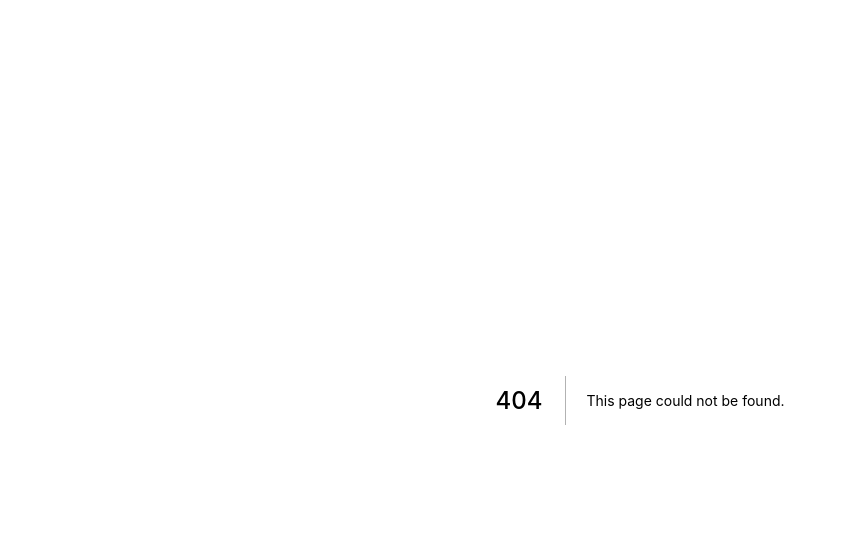
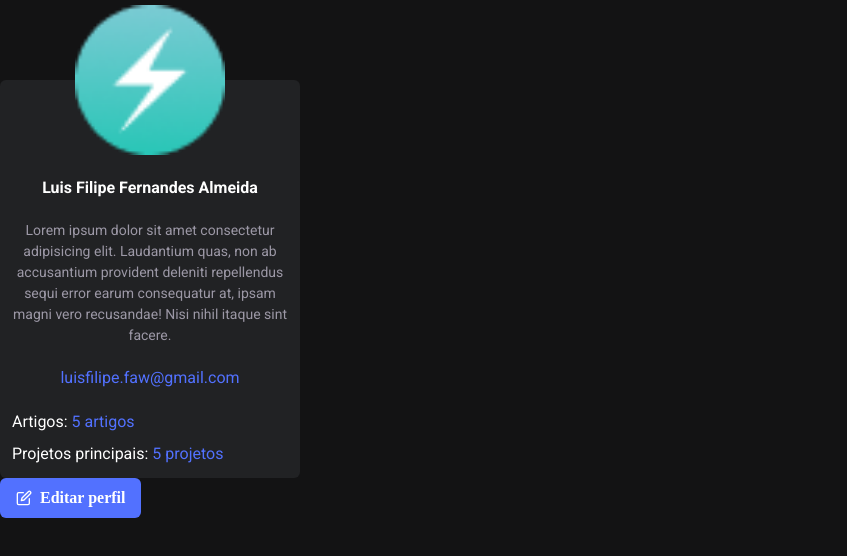
Before and after one commit to hackateam-exreact/frontend, a Next.js app: page /dev/profile/1 in a window 1280 px wide. Before the commit this address had no page. Shown: the top 556 px of the page, without its empty margins (0-847 px from the left). Built offline with nearby package versions, Linux system fonts and the light colour scheme.

Commit message:
Remove optional from EditProfileContext to fix deploy bug on vercel

```diff
--- a/src/contexts/EditProfileContext.tsx
+++ b/src/contexts/EditProfileContext.tsx
@@ -15,9 +15,7 @@ interface EditProfileProviderProps {
   children: ReactNode
 }
 
-export const EditProfileContext = createContext(
-  {} as Partial<EditProfileContextData>
-)
+export const EditProfileContext = createContext({} as EditProfileContextData)
 
 export function EditProfileProvider({ children }: EditProfileProviderProps) {
   const [user, setUser] = useState<IUser>({} as IUser)
--- /dev/null
+++ b/src/pages/dev/profile/[userId].tsx
@@ -0,0 +1,34 @@
+import { IUser, ProfileSummary } from 'components/Profile/ProfileSummary'
+
+import { EditProfileBtn } from 'components/Profile/EditProfileBtn'
+import { EditProfileModal } from 'components/Modal/EditProfileModal'
+import { EditProfileProvider } from 'contexts/EditProfileContext'
+import Head from 'next/head'
+
+export default function ProfilePage() {
+  const user: IUser = {
+    id: '123',
+    first_name: 'Luis Filipe',
+    last_name: 'Fernandes Almeida',
+    email: 'luisfilipe.faw@gmail.com',
+    location: 'Balneário Camboriú',
+    contact: '42988860098',
+    status: 'Open',
+    created_at: String(Date.now()),
+    updated_at: String(Date.now())
+  }
+
+  return (
+    <>
+      <Head>
+        <title>Luis Filipe | Devspot</title>
+      </Head>
+
+      <ProfileSummary user={user} />
+      <EditProfileProvider>
+        <EditProfileBtn user={user} />
+        <EditProfileModal />
+      </EditProfileProvider>
+    </>
+  )
+}
```
Also changed, not shown: 1 other file (tests, documents, lock files or other folders).
